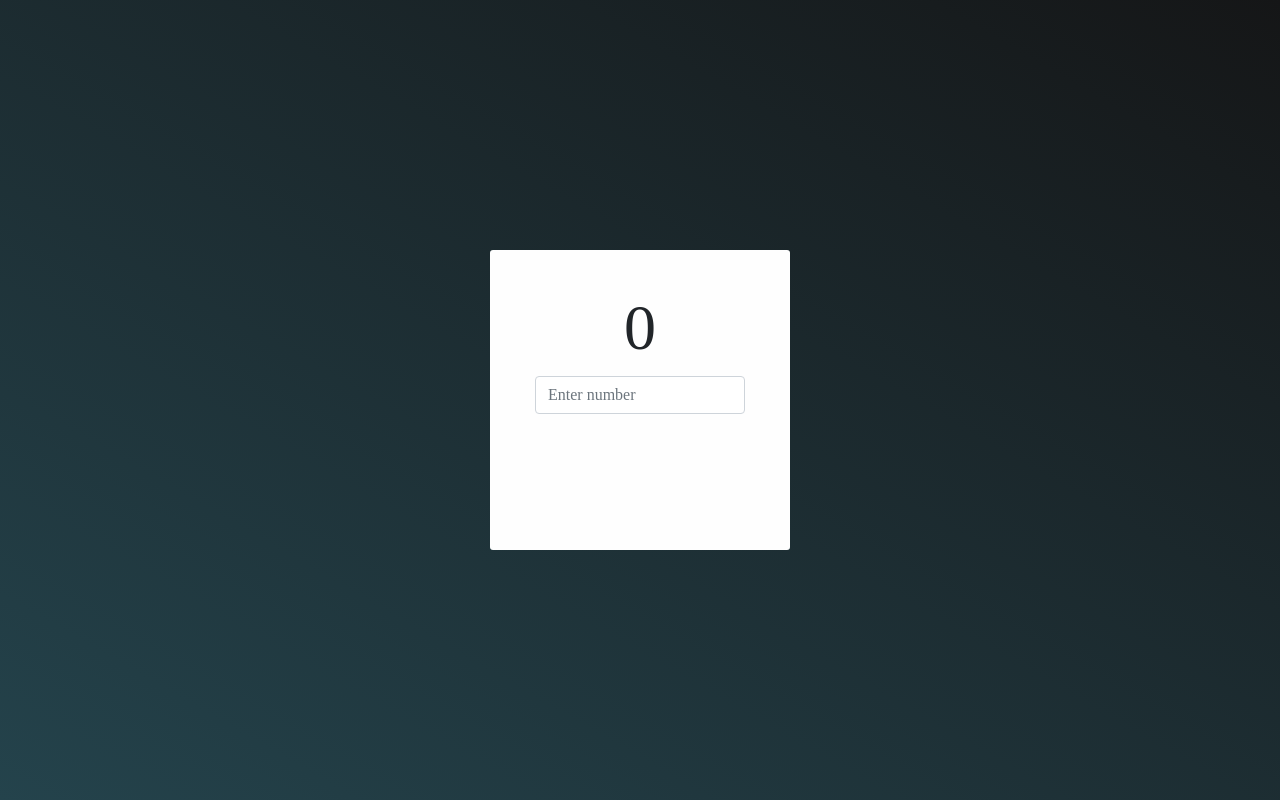
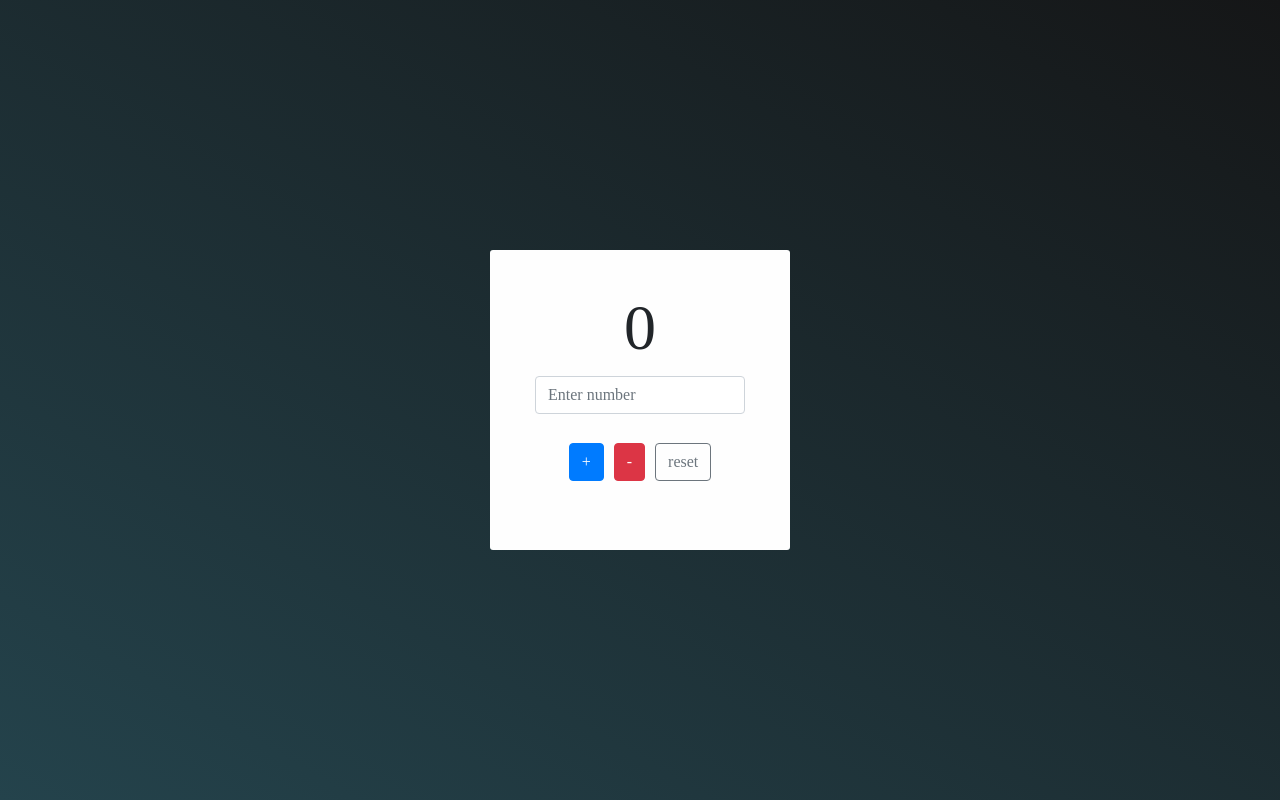
Before and after one commit to jnssanaee/counter-app, a React (Create React App) app: page / in a window 1280 px wide. Built offline with nearby package versions, Linux system fonts and the light colour scheme.

Commit message:
REFAC : 버튼 컴포넌트 '하드코딩 => map을 이용한 재활용'

```diff
--- a/src/components/BtnGroup.js
+++ b/src/components/BtnGroup.js
@@ -1,41 +1,17 @@
 import React from 'react';
 
 function BtnGroup({increment, decrement, reset}) {
-    const btnJson = [
-        { txt: '+', class: 'btn-primary', onclick: 'increment', title: 'plus' },
-        { txt: '-', class: 'btn-danger', onclick: 'decrement', title: 'minus' },
-        { txt: 'reset', class: 'btn-outline-secondary', onclick: 'reset', title: '' },
+    const btnArr = [
+        { txt: '+', class: 'btn btn-primary', onclick: increment, title: 'plus' },
+        { txt: '-', class: 'btn btn-danger', onclick: decrement, title: 'minus' },
+        { txt: 'reset', class: 'btn btn-outline-secondary', onclick: reset },
     ]
-    const btnList = btnJson.map((element, index) => {
-        (<button className="btn" key={index}></button>)
-    })
 
     return (
         <div>
-            {btnList}
-            {/* <button
-                type="button"
-                className="btn btn-primary"
-                onClick={increment}
-                title="plus"
-            >
-                +
-            </button>
-            <button
-                type="button"
-                className="btn btn-danger"
-                onClick={decrement}
-                title="minus"
-            >
-                -
-            </button>
-            <button
-                type="button"
-                className="btn btn-outline-secondary"
-                onClick={reset}
-            >
-                reset
-            </button> */}
+            {btnArr.map((e, index) => {
+                return <button type="button" key={index} className={e.class} onClick={e.onclick} title={e.title}>{e.txt}</button>
+            })}
         </div>
     )
 }
```
